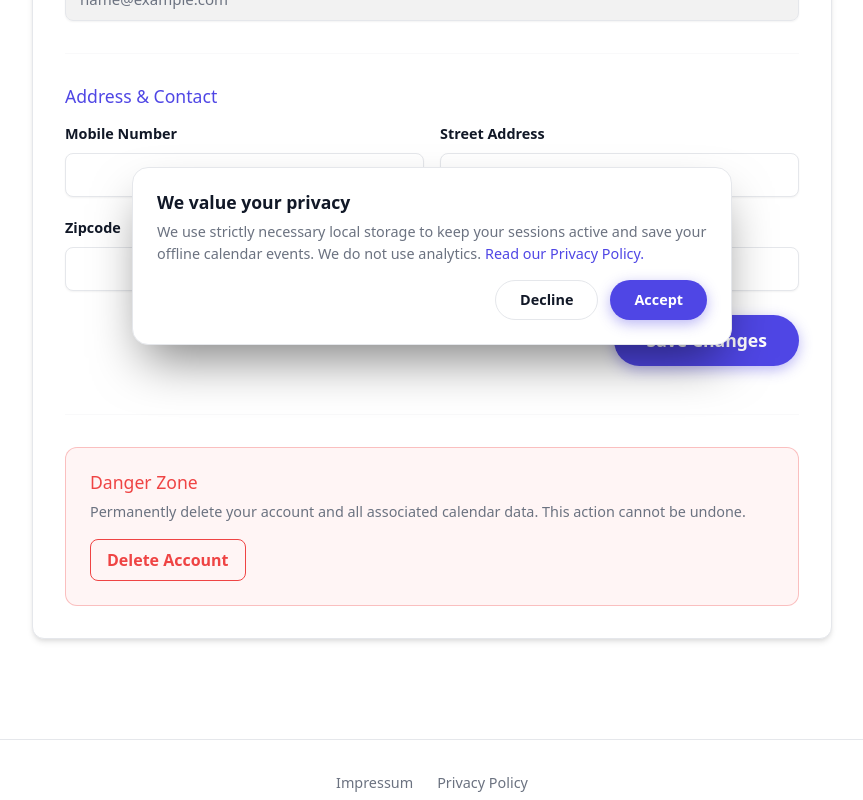
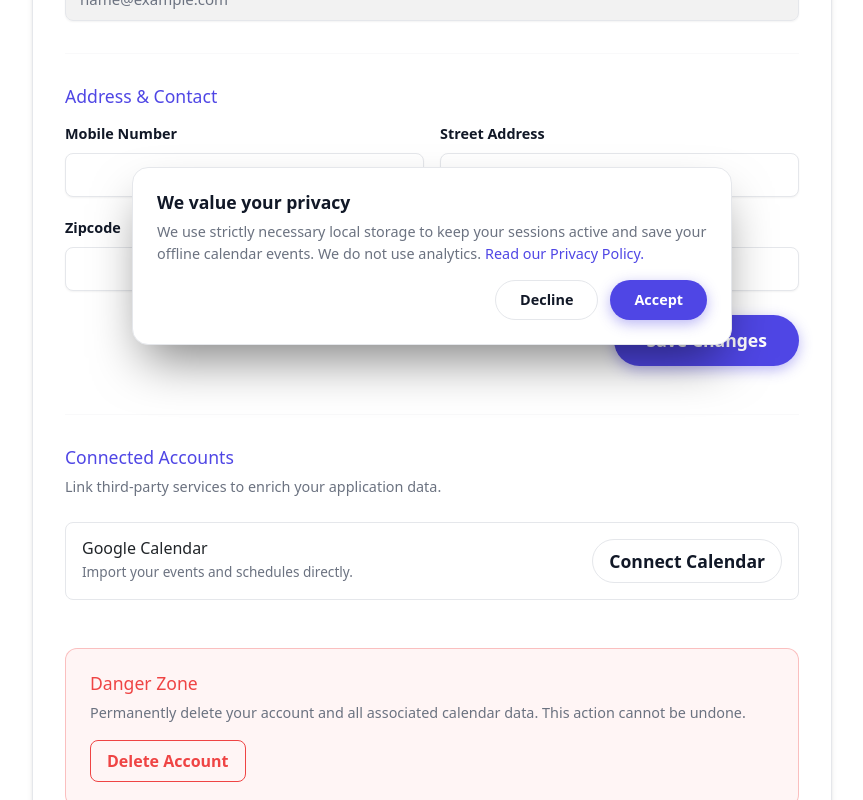
Before and after one commit to ilboyadjiev/planmate-frontend, a React (Create React App) app: page /profile/edit in a window 1280 px wide. Shown: the part 431-1231 px from the top of the page, without its empty margins (208-1071 px from the left). Built offline with nearby package versions, Linux system fonts and the light colour scheme; no server answers; sample sign-in values are in the browser's storage.

Commit message:
Connected accounts section in Settings

```diff
--- a/src/EditProfile.js
+++ b/src/EditProfile.js
@@ -2,6 +2,7 @@ import React, { useContext, useEffect, useState } from 'react';
 import axios from 'axios';
 import config from './config';
 import { AuthContext } from './AuthContext';
+import { useGoogleLogin } from '@react-oauth/google';
 
 const EditProfile = () => {
     const { user, logout } = useContext(AuthContext);
@@ -9,6 +10,9 @@ const EditProfile = () => {
     const [error, setError] = useState(null);
     const [success, setSuccess] = useState(false);
     const [showDeleteConfirm, setShowDeleteConfirm] = useState(false);
+
+    const [isSyncing, setIsSyncing] = useState(false);
+    const [calendarStatus, setCalendarStatus] = useState(null);
 
     const [formData, setFormData] = useState({
         firstName: '',
@@ -79,6 +83,31 @@ const EditProfile = () => {
             setShowDeleteConfirm(false);
         }
     };
+
+    const linkGoogleCalendar = useGoogleLogin({
+        scope: 'https://www.googleapis.com/auth/calendar.readonly',
+
+        onSuccess: async (tokenResponse) => {
+            setIsSyncing(true);
+            setCalendarStatus(null);
+            try {
+                await axios.post(`${config.baseUrl}/api/v1/calendar/sync`, {
+                    token: tokenResponse.access_token || tokenResponse.code
+                });
+
+                setCalendarStatus({ type: 'success', msg: 'Calendar successfully linked and synced!' });
+            } catch (err) {
+                console.error('Calendar Sync Error:', err);
+                setCalendarStatus({ type: 'error', msg: 'Failed to sync calendar with backend.' });
+            } finally {
+                setIsSyncing(false);
+            }
+        },
+        onError: (errorResponse) => {
+            console.error("Google Auth Failed:", errorResponse);
+            setCalendarStatus({ type: 'error', msg: 'Google authorization was cancelled or failed.' });
+        }
+    });
 
     if (loading) return <div style={{ textAlign: 'center', marginTop: '50px', color: 'var(--text-muted)' }}>Loading profile data...</div>;
     if (!user) return <div style={{ textAlign: 'center', marginTop: '50px' }}>Not logged in</div>;
@@ -153,10 +182,41 @@ const EditProfile = () => {
                             Save Changes
                         </button>
                     </div>
-
                 </form>
 
                 <hr style={{ margin: '48px 0 32px 0', borderColor: 'var(--border)' }} />
+
+                {/* CONNECTED ACCOUNTS SECTION  */}
+                <div style={{ marginBottom: '48px' }}>
+                    <h4 style={{ fontSize: '1.1rem', marginBottom: '8px', color: 'var(--primary)' }}>Connected Accounts</h4>
+                    <p style={{ color: 'var(--text-muted)', fontSize: '0.9rem', marginBottom: '24px' }}>
+                        Link third-party services to enrich your application data.
+                    </p>
+
+                    <div style={{ display: 'flex', alignItems: 'center', justifyContent: 'space-between', padding: '16px', border: '1px solid var(--border)', borderRadius: '8px' }}>
+                        <div>
+                            <h5 style={{ margin: '0 0 4px 0', fontSize: '1rem' }}>Google Calendar</h5>
+                            <p style={{ margin: 0, fontSize: '0.85rem', color: 'var(--text-muted)' }}>
+                                Import your events and schedules directly.
+                            </p>
+                        </div>
+
+                        <button
+                            onClick={() => linkGoogleCalendar()}
+                            disabled={isSyncing}
+                            className="btn-modern-secondary"
+                            style={{ padding: '8px 16px', display: 'flex', alignItems: 'center', gap: '8px' }}
+                        >
+                            {isSyncing ? 'Syncing...' : 'Connect Calendar'}
+                        </button>
+                    </div>
+
+                    {calendarStatus && (
+                        <div className={`availability-message ${calendarStatus.type === 'error' ? 'msg-error' : 'msg-success'}`} style={{ marginTop: '16px', fontSize: '0.9rem' }}>
+                            {calendarStatus.msg}
+                        </div>
+                    )}
+                </div>
 
                 <div style={{ border: '1px solid rgba(239, 68, 68, 0.3)', backgroundColor: 'rgba(239, 68, 68, 0.05)', borderRadius: '12px', padding: '24px' }}>
                     <h4 style={{ fontSize: '1.1rem', color: '#EF4444', marginBottom: '8px' }}>Danger Zone</h4>
```
